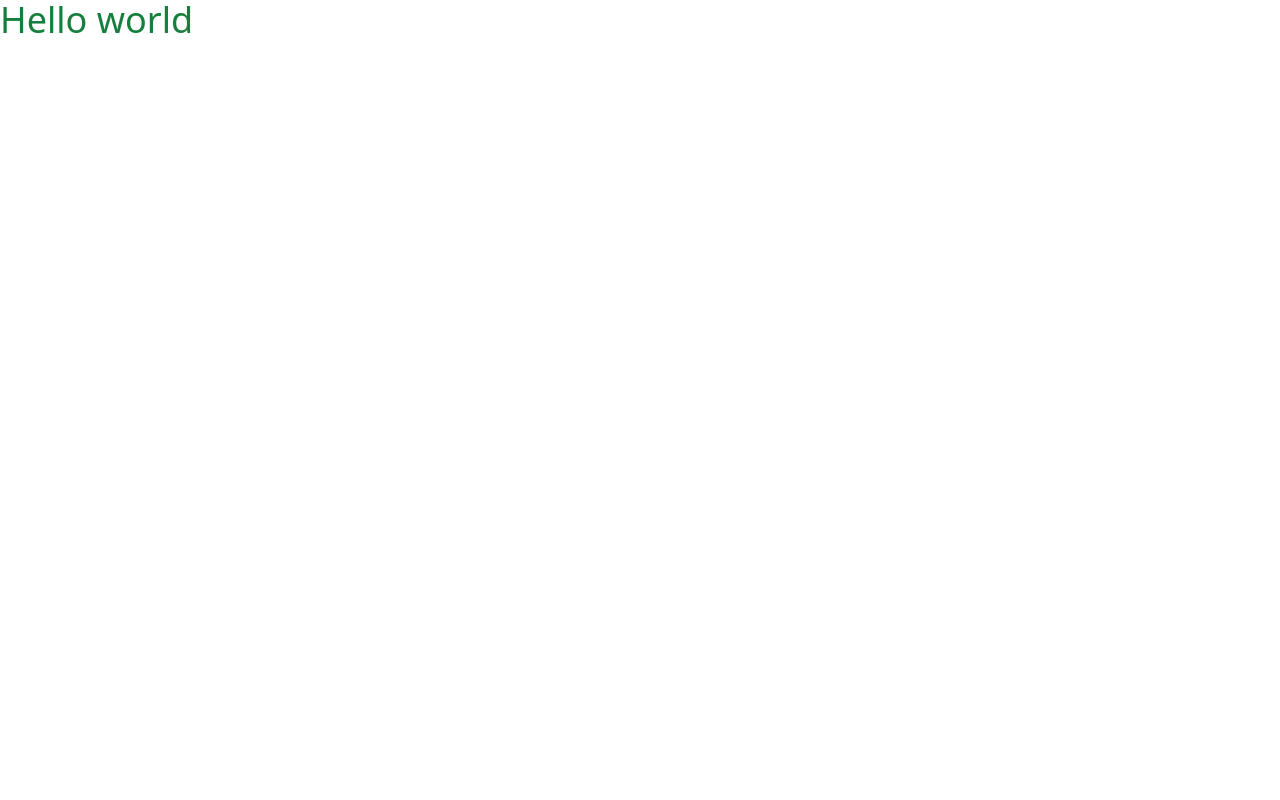
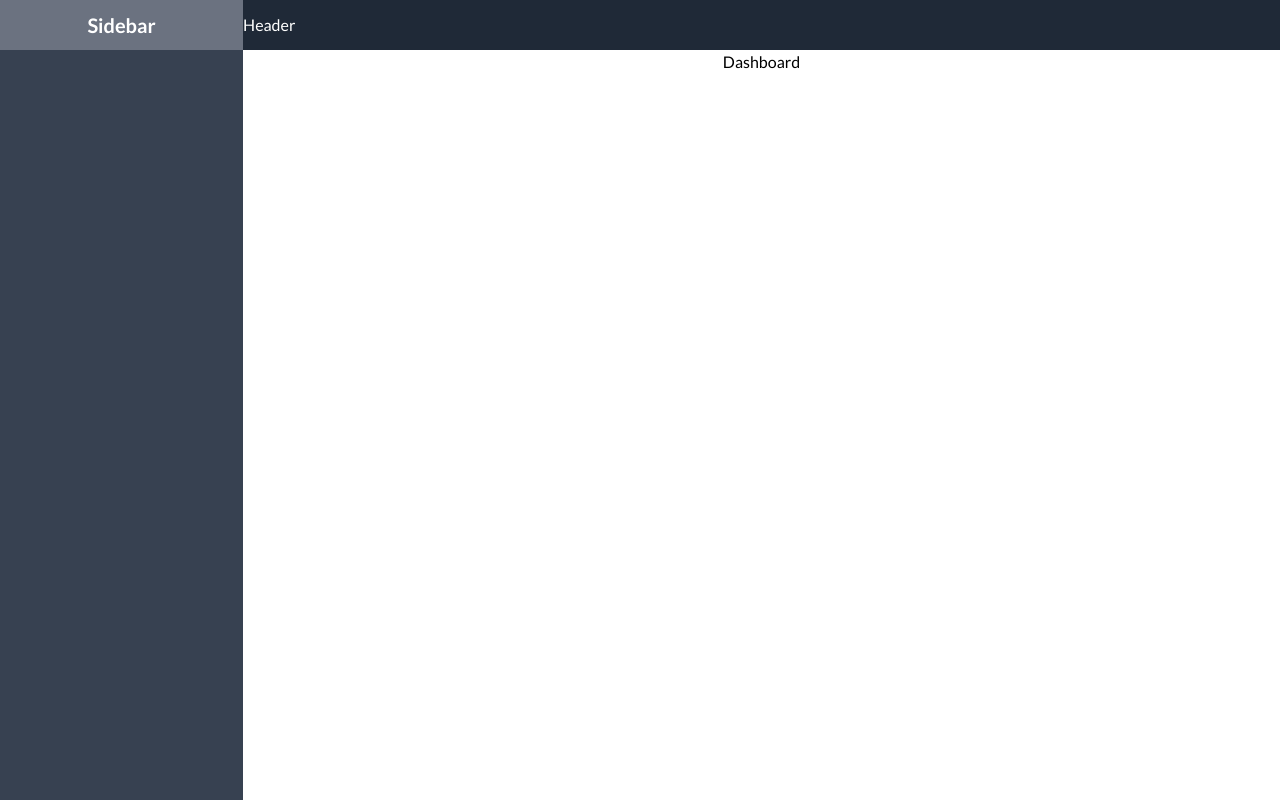
Before and after one commit to T3d4/medboard, a Vue app: page / in a window 1280 px wide. Built offline with nearby package versions, Linux system fonts and the light colour scheme.

Commit message:
blueprint

```diff
--- a/src/App.vue
+++ b/src/App.vue
@@ -1,15 +1,12 @@
 <template>
-  <div>
-    <RouterView/>
+  <div class="font-Lato">
+    <RouterView />
   </div>
 </template>
 
 <script setup>
-import { RouterView } from 'vue-router';
-
-
+import { RouterView } from 'vue-router'
 </script>
 
 <style scoped>
-
 </style>
--- /dev/null
+++ b/src/components/HeaderBar.vue
@@ -0,0 +1,13 @@
+<template>
+  <div class="w-full bg-gray-800">
+    <div class="flex justify-between items-center h-[50px] text-white">Header</div>
+  </div>
+</template>
+
+<script setup></script>
+
+<style scoped>
+#app {
+  text-align: center;
+}
+</style>
--- /dev/null
+++ b/src/components/SideBar.vue
@@ -0,0 +1,11 @@
+<template>
+  <div class="h-full w-[300px] bg-gray-700 text-white text-center">
+    <div class="bg-gray-500 h-[50px]">
+        <div class="flex text-xl font-Lato font-bold h-full items-center justify-center">Sidebar</div>
+    </div>
+    </div>
+</template>
+
+<script setup></script>
+
+<style lang="scss" scoped></style>
--- a/src/router/index.js
+++ b/src/router/index.js
@@ -8,7 +8,7 @@ const router = createRouter({
       path: '/',
       name: 'home',
       component: HomeView
-    },
+    }
   ]
 })
 
--- /dev/null
+++ b/src/views/ContentView.vue
@@ -0,0 +1,7 @@
+<template>
+  <div class="text-center">Dashboard</div>
+</template>
+
+<script setup></script>
+
+<style lang="scss" scoped></style>
--- a/src/views/HomeView.vue
+++ b/src/views/HomeView.vue
@@ -1,9 +1,21 @@
+<template>
+  <div>
+    <div class="flex h-screen">
+      <SideBar />
+      <div class="w-screen h-[50px]">
+        <HeaderBar />
+        <div>
+          <ContentView />
+        </div>
+      </div>
+    </div>
+  </div>
+</template>
+
 <script setup>
-
+import SideBar from '../components/SideBar.vue'
+import HeaderBar from '../components/HeaderBar.vue'
+import ContentView from '../views/ContentView.vue'
 </script>
 
-<template>
-  <main>
-    <h1 class="text-green-700 text-4xl">Hello world</h1>
-  </main>
-</template>
+<style lang="scss" scoped></style>
```
